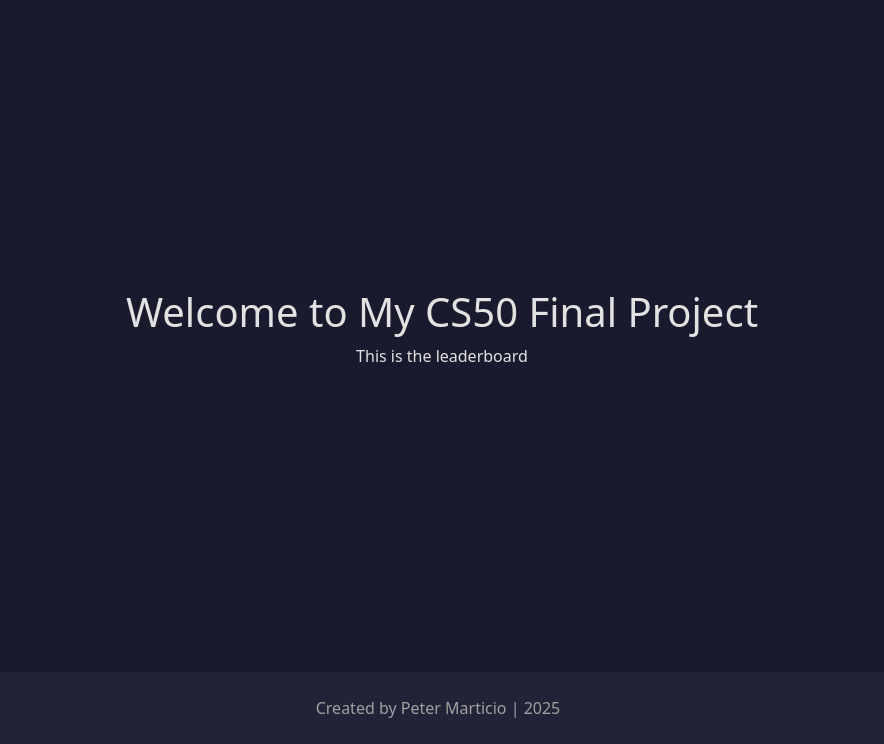
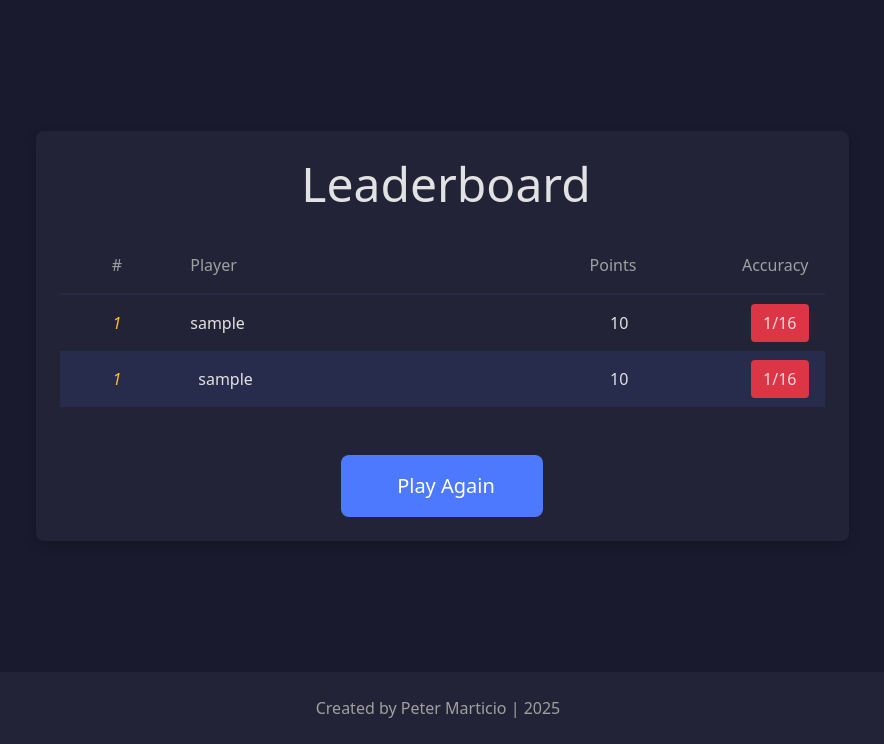
Before and after one commit to PandesalPanpan/binary-speed, a Flask app: page /leaderboard in a window 1280 px wide. Shown: the part 56-800 px from the top of the page, without its empty margins (198-1082 px from the left). Run offline with Flask 3, Linux system fonts and the light colour scheme; the visitor is signed in with stand-in values (Sample User, id 1); tables that the repository leaves empty hold one stand-in row (values such as "Sample post").

Commit message:
created the leaderboard route, styling and the leaderboard html table

```diff
--- a/app.py
+++ b/app.py
@@ -58,8 +58,60 @@
 
 @app.route('/leaderboard')
 def leaderboard():
-    # TODO: Get top 10 and user uuid if exists
-    return render_template("leaderboard.html")
+    try:
+        # Get top 10 scores
+        top_scores = db.session.query(
+            User, Score
+        ).join(Score).order_by(
+            Score.points.desc()
+        ).limit(10).all()
+
+        # Initialize scores list
+        scores_list = []
+        user_in_top_10 = False
+        user_score = None
+
+        # Process top 10 scores
+        for rank, (user, score) in enumerate(top_scores, 1):
+            scores_list.append({
+                'rank': rank,
+                'username': user.username,
+                'points': score.points,
+                'correct_answers': score.correct_answers,
+                'is_current_user': user.session_id == session.get('session_id', None)
+            })
+            if user.session_id == session.get('session_id', None):
+                user_in_top_10 = True
+
+        # If user is logged in but not in top 10, get their score
+        if 'session_id' in session and not user_in_top_10:
+            user = User.query.filter_by(session_id=session['session_id']).first()
+            if user and user.score:
+                # Calculate user's rank
+                higher_scores = Score.query.filter(
+                    Score.points > user.score.points
+                ).count()
+                user_rank = higher_scores + 1
+
+                # Add user's score to list
+                user_score = {
+                    'rank': user_rank,
+                    'username': user.username,
+                    'points': user.score.points,
+                    'correct_answers': user.score.correct_answers,
+                    'is_current_user': True
+                }
+                scores_list.append(user_score)
+
+        return render_template(
+            'leaderboard.html',
+            scores=scores_list,
+            user_logged_in='session_id' in session
+        )
+
+    except Exception as e:
+        print(f"Error fetching leaderboard: {str(e)}")
+        return apology("Error loading leaderboard")
 
 @app.route('/set_username', methods=['POST'])
 def set_username():
@@ -80,7 +132,6 @@
 
 @app.route('/submit_score', methods=['POST'])
 def submit_score():
-    print("Submit Score played")
     try:
         data = request.json
 
--- a/static/css/styles.css
+++ b/static/css/styles.css
@@ -377,3 +377,56 @@
   gap: 0.75rem;
   color: var(--text-primary);
 }
+
+.leaderboard-table {
+  color: var(--text-primary);
+  background: var(--bg-card);
+  width: 100%;
+  margin-bottom: 1.5rem;
+}
+
+.leaderboard-table thead th {
+  border-bottom: 2px solid var(--bg-input);
+  color: var(--text-secondary);
+  font-weight: 500;
+  padding: 1rem;
+}
+
+.leaderboard-table td {
+  border-color: var(--bg-input);
+  vertical-align: middle;
+  padding: 1rem;
+}
+
+.leaderboard-row {
+  transition: all 0.2s ease;
+}
+
+.leaderboard-row:hover {
+  background-color: var(--bg-input);
+}
+
+.leaderboard-row-current {
+  background-color: rgba(77, 121, 255, 0.1);
+}
+
+.leaderboard-row-current:hover {
+  background-color: rgba(77, 121, 255, 0.15);
+}
+
+.medal-bronze {
+  color: #cd7f32;
+}
+
+.leaderboard-badge {
+  font-weight: 500;
+  padding: 0.5em 0.75em;
+  border-radius: 4px;
+}
+
+.leaderboard-card {
+  background-color: var(--bg-card);
+  border: none;
+  border-radius: 8px;
+  box-shadow: 0 4px 12px var(--shadow-color);
+}
--- a/templates/leaderboard.html
+++ b/templates/leaderboard.html
@@ -3,6 +3,63 @@
 {% block title %}Leaderboard{% endblock %}
 
 {% block content %}
-<h1>Welcome to My CS50 Final Project</h1>
-<p>This is the leaderboard</p>
+<div class="container-lg py-5">
+    <div class="row justify-content-center">
+        <div class="col-12 col-md-10 col-lg-9">
+            <div class="leaderboard-card p-4">
+                <h2 class="text-center display-5 mb-4">
+                    <i class="fas fa-trophy text-warning me-2"></i>Leaderboard
+                </h2>
+
+                <div class="table-responsive">
+                    <table class="leaderboard-table">
+                        <thead>
+                            <tr>
+                                <th class="text-center" style="width: 80px;">#</th>
+                                <th class="text-start" style="width: 40%;">Player</th>
+                                <th class="text-end" style="width: 120px;">Points</th>
+                                <th class="text-end" style="width: 120px;">Accuracy</th>
+                            </tr>
+                        </thead>
+                        <tbody>
+                            {% for score in scores %}
+                            <tr class="leaderboard-row {% if score.is_current_user %}leaderboard-row-current{% endif %}">
+                                <td class="text-center">
+                                    {% if score.rank == 1 %}
+                                        <i class="fas fa-medal text-warning fa-lg">1</i>
+                                    {% elif score.rank == 2 %}
+                                        <i class="fas fa-medal text-secondary fa-lg">2</i>
+                                    {% elif score.rank == 3 %}
+                                        <i class="fas fa-medal medal-bronze fa-lg">3</i>
+                                    {% else %}
+                                        <span class="text-secondary">{{ score.rank }}</span>
+                                    {% endif %}
+                                </td>
+                                <td class="text-start">
+                                    {% if score.is_current_user %}
+                                        <i class="fas fa-user me-2 text-primary"></i>
+                                    {% endif %}
+                                    {{ score.username }}
+                                </td>
+                                <td class="text-end pe-4">{{ score.points }}</td>
+                                <td class="text-end">
+                                    <span class="leaderboard-badge bg-{{ 'success' if score.correct_answers >= 12 else 'warning' if score.correct_answers >= 8 else 'danger' }}">
+                                        {{ score.correct_answers }}/16
+                                    </span>
+                                </td>
+                            </tr>
+                            {% endfor %}
+                        </tbody>
+                    </table>
+                </div>
+
+                <div class="text-center mt-4">
+                    <a href="{{ url_for('play') }}" class="btn btn-primary btn-lg px-5 py-3 hover-grow">
+                        <i class="fas fa-gamepad me-2"></i>Play Again
+                    </a>
+                </div>
+            </div>
+        </div>
+    </div>
+</div>
 {% endblock %}
```
